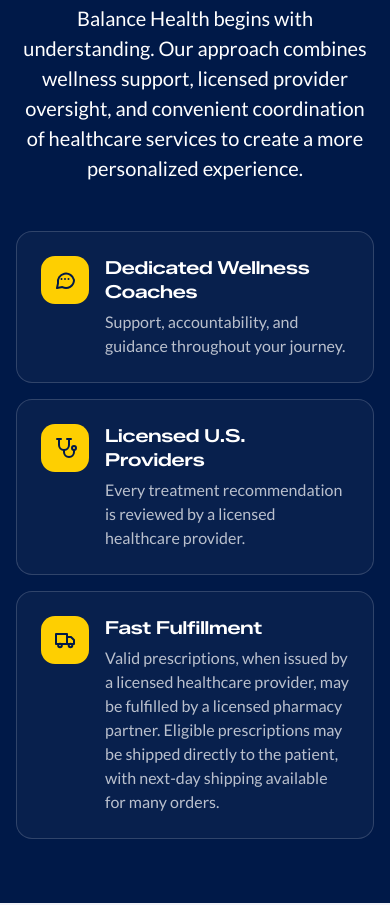
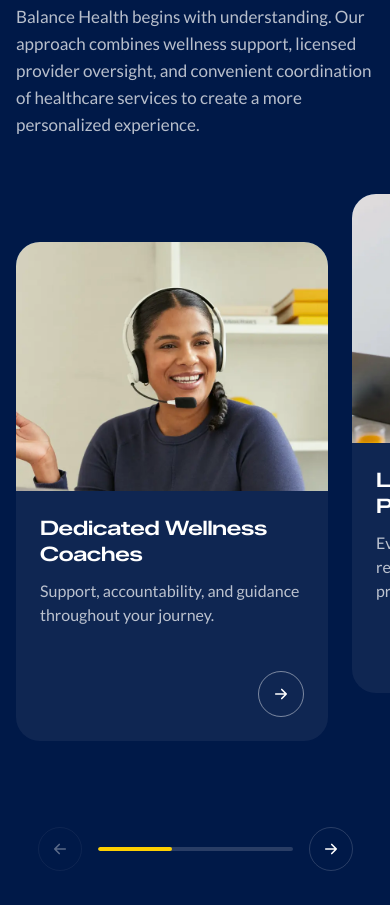
Before and after one commit to Chime-Project/balance-health, a plain HTML site: page index.html in a window 390 px wide. Shown: the part 3259-4164 px from the top of the page. Drawn offline with Linux system fonts and the light colour scheme.

Commit message:
Why It's Different: GSK-style staggered photo cards (copy unchanged)
- Calm centred intro, paragraph in a narrow column
- The three features become photo cards (Higgsfield), middle card raised,
  outline arrow that fills on hover; full text stays visible on each card
- Swipe rail with arrows and progress on phones

```diff
--- a/css/site.css
+++ b/css/site.css
@@ -203,22 +203,28 @@
 .panel__bar::after { content: ""; position: absolute; inset: 0 auto 0 0; width: var(--w, 60%); border-radius: inherit; background: linear-gradient(90deg, var(--bh-royal-blue), var(--bh-active-blue)); }
 .panel__val { height: 8px; border-radius: 99px; background: #E2E3EA; }
 
-/* ---------- Why it's different: centred statement (gsk.com "Who we are"), features in a row below ---------- */
-.why { display: grid; gap: var(--space-7); }
-.section-head .statement { max-width: 980px; margin-left: auto; margin-right: auto; font-size: 20px; line-height: 30px; }
-.features { display: grid; gap: var(--space-4); }
-.feature { display: grid; grid-template-columns: 48px 1fr; gap: var(--space-4); padding: var(--space-5); border: 1px solid var(--color-border-inverse); border-radius: var(--radius-md); background: rgba(255, 255, 255, .03); color: inherit; text-decoration: none; transition: background-color .2s ease, border-color .2s ease; }
-.feature:hover { background: rgba(255, 255, 255, .07); border-color: rgba(254, 207, 1, .5); }
-.feature__icon { display: grid; place-items: center; width: 48px; height: 48px; border-radius: 14px; background: var(--color-accent); color: var(--bh-signature-navy); }
-.feature__icon svg { width: 24px; height: 24px; }
-.feature h3 { font-size: 18px; line-height: 24px; }
-.feature p { margin-top: 6px; color: var(--color-text-inverse-muted); }
-.on-navy .section-head .statement { color: var(--bh-white); }
-.why .section-head { max-width: 980px; }
+/* ---------- Why it's different: GSK "card-slides" — calm intro, staggered photo cards ---------- */
+.why .section-head p { max-width: 880px; margin-left: auto; margin-right: auto; text-align: left; } /* GSK: centred title, body left-aligned in a narrow column */
+@media (min-width: 768px) { .why .section-head p { text-align: center; } }
+.rail__track.why-track { margin-top: var(--space-7); align-items: flex-start; } /* beats .rail__track { margin: 0 } later in the file */
+.why-card { width: min(80vw, 340px); }
+.why-card:nth-child(odd) { margin-top: var(--space-7); } /* middle card sits higher, as on gsk.com */
+.why-card__link { display: flex; flex-direction: column; border-radius: var(--radius-lg); overflow: hidden; background: rgba(255, 255, 255, .06); color: inherit; text-decoration: none; transition: background-color .25s ease; }
+.why-card__link:hover { background: rgba(255, 255, 255, .11); }
+.why-card__media { display: block; aspect-ratio: 5 / 4; overflow: hidden; background: var(--bh-royal-blue); }
+.why-card__media img { width: 100%; height: 100%; object-fit: cover; transition: transform .6s ease; }
+.why-card__link:hover .why-card__media img { transform: scale(1.04); }
+.why-card__body { display: flex; flex-direction: column; min-height: 250px; padding: var(--space-5); }
+.why-card h3 { font-size: 20px; line-height: 26px; }
+.why-card p { margin-top: var(--space-3); color: var(--color-text-inverse-muted); }
+/* the gsk.com corner control: outline circle that fills on hover */
+.why-card__go { display: grid; place-items: center; align-self: flex-end; width: 46px; height: 46px; margin-top: auto; border: 1.5px solid rgba(255, 255, 255, .45); border-radius: 50%; color: var(--bh-white); transition: background-color .2s ease, border-color .2s ease, color .2s ease; }
+.why-card__go svg { width: 18px; height: 18px; }
+.why-card__link:hover .why-card__go, .why-card__link:focus-visible .why-card__go { background: var(--color-accent); border-color: var(--color-accent); color: var(--bh-signature-navy); }
 @media (min-width: 1024px) {
-  .section-head .statement { font-size: 28px; line-height: 40px; }
-  .features { grid-template-columns: repeat(3, 1fr); }
-  .feature { grid-template-columns: 1fr; align-content: start; }
+  .why-card { width: calc((min(100cqi, var(--container)) - 2 * var(--gutter) - 2 * var(--space-5)) / 3); }
+  .why-card:nth-child(odd) { margin-top: var(--space-8); }
+  .why-card__body { min-height: 300px; }
 }
 
 /* ---------- Wellness coaches ---------- */
--- a/index.html
+++ b/index.html
@@ -18,9 +18,10 @@
   10. Early-access form has no backend: answers stay in sessionStorage; hook = window.balanceSubmitEarlyAccess(payload).
   11. Hero background video (member at home, tall + wide cuts) is an AI-generated (Higgsfield) fictional person,
       not a real member — client to approve. The hero's triangle is the "Λ" outline from the wordmark used as a graphic (not in the brand book).
-  12. Design pass after gsk.com (no copy changes): "Personalized Care" items shown as staggered photo cards, and
-      "How It Works" as big-number cards over a cell render. Those photos and the render are AI-generated (Higgsfield):
-      fictional people, not members, coaches or staff — client to approve.
+  12. Design pass after gsk.com (no copy changes): "Why It's Different" features shown as staggered photo cards,
+      "Personalized Care" items as staggered photo cards, and "How It Works" as big-number cards over a cell render.
+      All those photos and the render are AI-generated (Higgsfield): fictional people, not members, coaches, providers
+      or staff — client to approve.
 -->
 <html lang="en">
 <head>
@@ -38,7 +39,7 @@
   <link rel="stylesheet" href="css/fonts.css?v=1000">
   <link rel="preload" href="images/hero-member-wide-poster.webp?v=1003" as="image" media="(min-width: 600px)" fetchpriority="high">
   <link rel="preload" href="images/hero-member-poster.webp?v=1001" as="image" media="(max-width: 599.98px)" fetchpriority="high">
-  <link rel="stylesheet" href="css/site.css?v=1009">
+  <link rel="stylesheet" href="css/site.css?v=1010">
   <script>document.documentElement.classList.add('js');</script>
 </head>
 <body>
@@ -189,27 +190,52 @@
       </div>
     </section>
 
-    <!-- Why it's different -->
-    <section class="section section--navy on-navy" data-screen-label="why">
-      <div class="container why">
+    <!-- Why it's different: calm centred intro + staggered photo pillar cards (after gsk.com's "card-slides") -->
+    <section class="section section--navy on-navy why" data-screen-label="why">
+      <div class="container">
         <div class="section-head section-head--center reveal">
           <h2>A Better Way To Approach Your Health</h2>
           <span class="label">Why It’s Different</span>
-          <p class="statement">Balance Health begins with understanding. Our approach combines wellness support, licensed provider oversight, and convenient coordination of healthcare services to create a more personalized experience.</p>
+          <p>Balance Health begins with understanding. Our approach combines wellness support, licensed provider oversight, and convenient coordination of healthcare services to create a more personalized experience.</p>
         </div>
-        <div class="features">
-          <a class="feature reveal" href="#joinForm">
-            <span class="feature__icon"><svg aria-hidden="true"><use href="#i-coach"/></svg></span>
-            <span><h3>Dedicated Wellness Coaches</h3><p>Support, accountability, and guidance throughout your journey.</p></span>
-          </a>
-          <a class="feature reveal" href="#joinForm">
-            <span class="feature__icon"><svg aria-hidden="true"><use href="#i-provider"/></svg></span>
-            <span><h3>Licensed U.S. Providers</h3><p>Every treatment recommendation is reviewed by a licensed healthcare provider.</p></span>
-          </a>
-          <a class="feature reveal" href="#joinForm">
-            <span class="feature__icon"><svg aria-hidden="true"><use href="#i-truck"/></svg></span>
-            <span><h3>Fast Fulfillment</h3><p>Valid prescriptions, when issued by a licensed healthcare provider, may be fulfilled by a licensed pharmacy partner. Eligible prescriptions may be shipped directly to the patient, with next-day shipping available for many orders.</p></span>
-          </a>
+      </div>
+      <div class="rail reveal" data-rail>
+        <ul class="rail__track why-track" aria-label="Why It’s Different">
+          <li class="why-card">
+            <a class="why-card__link" href="#joinForm">
+              <span class="why-card__media"><img src="images/why-coach.webp?v=1010" alt="A wellness coach with a headset smiling during a video call at her desk" width="800" height="640" loading="lazy"></span>
+              <span class="why-card__body">
+                <h3>Dedicated Wellness Coaches</h3>
+                <p>Support, accountability, and guidance throughout your journey.</p>
+                <span class="why-card__go" aria-hidden="true"><svg><use href="#i-arrow"/></svg></span>
+              </span>
+            </a>
+          </li>
+          <li class="why-card">
+            <a class="why-card__link" href="#joinForm">
+              <span class="why-card__media"><img src="images/why-provider.webp?v=1010" alt="A physician with reading glasses reviewing notes at a laptop by a window" width="800" height="640" loading="lazy"></span>
+              <span class="why-card__body">
+                <h3>Licensed U.S. Providers</h3>
+                <p>Every treatment recommendation is reviewed by a licensed healthcare provider.</p>
+                <span class="why-card__go" aria-hidden="true"><svg><use href="#i-arrow"/></svg></span>
+              </span>
+            </a>
+          </li>
+          <li class="why-card">
+            <a class="why-card__link" href="#joinForm">
+              <span class="why-card__media"><img src="images/why-delivery.webp?v=1010" alt="A hand reaching for a plain delivery box on a doormat at a front door" width="800" height="640" loading="lazy"></span>
+              <span class="why-card__body">
+                <h3>Fast Fulfillment</h3>
+                <p>Valid prescriptions, when issued by a licensed healthcare provider, may be fulfilled by a licensed pharmacy partner. Eligible prescriptions may be shipped directly to the patient, with next-day shipping available for many orders.</p>
+                <span class="why-card__go" aria-hidden="true"><svg><use href="#i-arrow"/></svg></span>
+              </span>
+            </a>
+          </li>
+        </ul>
+        <div class="rail__controls container">
+          <button class="rail__btn" type="button" data-rail-prev aria-label="Previous"><svg aria-hidden="true"><use href="#i-arrow"/></svg></button>
+          <span class="rail__progress" aria-hidden="true"><span class="rail__bar"></span></span>
+          <button class="rail__btn" type="button" data-rail-next aria-label="Next"><svg aria-hidden="true"><use href="#i-arrow"/></svg></button>
         </div>
       </div>
     </section>
```
Also changed, not shown: images/why-coach.webp (added), images/why-delivery.webp (added), images/why-provider.webp (added), 1 other file.
